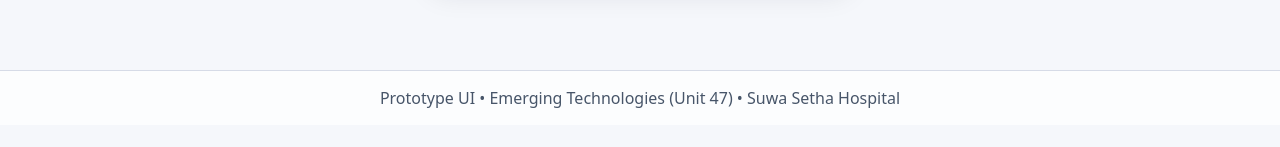
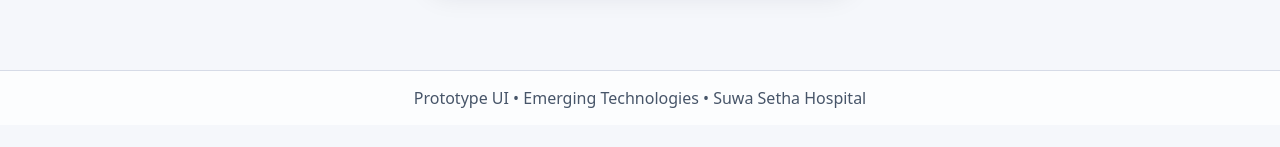
Before and after one commit to Custemer/Clinical-Desision-Support-Sytem, a plain HTML site: page index.html in a window 1280 px wide. Shown: the part 539-686 px from the top of the page. Drawn offline with Linux system fonts and the light colour scheme.

Commit message:
Update index.html

```diff
--- a/index.html
+++ b/index.html
@@ -536,7 +536,7 @@
   </main>
 
   <footer class="footer">
-    Prototype UI • Emerging Technologies (Unit 47) • Suwa Setha Hospital
+    Prototype UI • Emerging Technologies • Suwa Setha Hospital
   </footer>
 
   <script>
```
